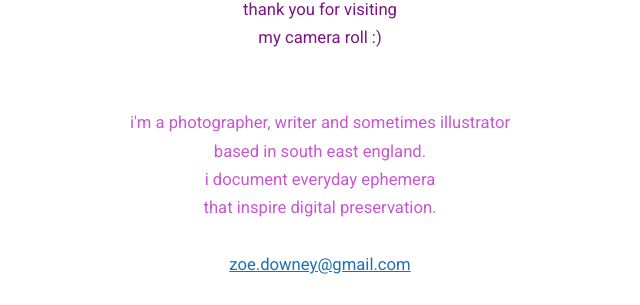
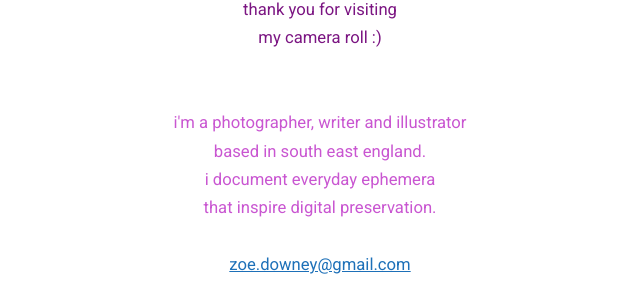
Before and after one commit to zoeurl/zoedowney.github.io, a Jekyll site: the page built from index.html, in a window 1280 px wide. Shown: the part 1634-1939 px from the top of the page, without its empty margins (320-960 px from the left). Built offline with Jekyll 4.4.1, drawn with Linux system fonts in a browser that asks for light colours.

Commit message:
Update photography.md

```diff
--- a/_layouts/photography.md
+++ b/_layouts/photography.md
@@ -37,7 +37,7 @@
 				<br>my camera roll :)</font>
 		<br>
 		<br>
-			<br><font color="#c956d1"> i'm a photographer, writer and sometimes illustrator
+			<br><font color="#c956d1"> i'm a photographer, writer and illustrator
 			<br>based in south east england.
 			<br>i document everyday ephemera
 			<br>that inspire digital preservation.</font>
```
